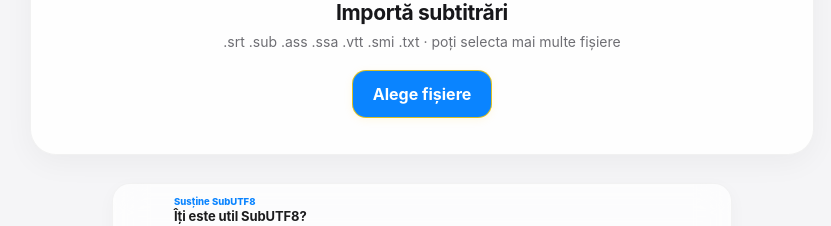
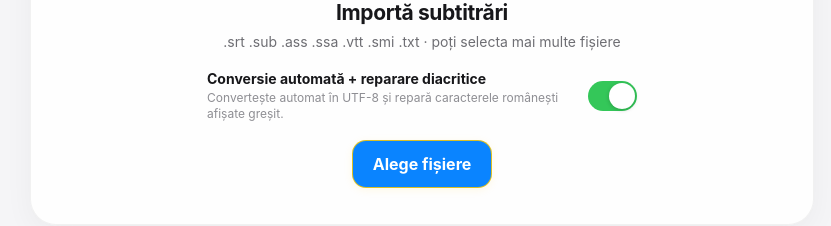
Before and after one commit to Zuzuitu/subutf8, a React (Vite) app: page / in a window 1280 px wide. Shown: the part 599-825 px from the top of the page, without its empty margins (218-1049 px from the left). Built offline with nearby package versions, Linux system fonts and the light colour scheme.

Commit message:
Show auto-convert toggle before file selection

```diff
--- a/src/App.tsx
+++ b/src/App.tsx
@@ -394,6 +394,38 @@ export default function App() {
           selecta mai multe fișiere
         </p>
 
+        <label
+          className="toggle"
+          style={{
+            maxWidth: 430,
+            margin: '0 auto 18px',
+            textAlign: 'left',
+          }}
+        >
+          <div>
+            <strong>
+              Conversie automată + reparare diacritice
+            </strong>
+
+            <span>
+              Convertește automat în UTF-8 și repară
+              caracterele românești afișate greșit.
+            </span>
+          </div>
+
+          <input
+            type="checkbox"
+            checked={autoConvert}
+            onChange={(event) =>
+              handleAutoConvertChange(
+                event.target.checked,
+              )
+            }
+          />
+
+          <i />
+        </label>
+
         <button
           className="primary filePickerButton"
           onClick={() => inputRef.current?.click()}
@@ -500,31 +532,6 @@ export default function App() {
           </section>
 
           <section className="card controls">
-            <label className="toggle">
-              <div>
-                <strong>
-                  Conversie automată + reparare diacritice
-                </strong>
-
-                <span>
-                  Convertește automat în UTF-8 și repară
-                  caracterele românești afișate greșit.
-                </span>
-              </div>
-
-              <input
-                type="checkbox"
-                checked={autoConvert}
-                onChange={(event) =>
-                  handleAutoConvertChange(
-                    event.target.checked,
-                  )
-                }
-              />
-
-              <i />
-            </label>
-
             <div className="fileNameNotice">
               <strong>Atenție:</strong> fișierele
               convertite vor păstra același nume ca
```
